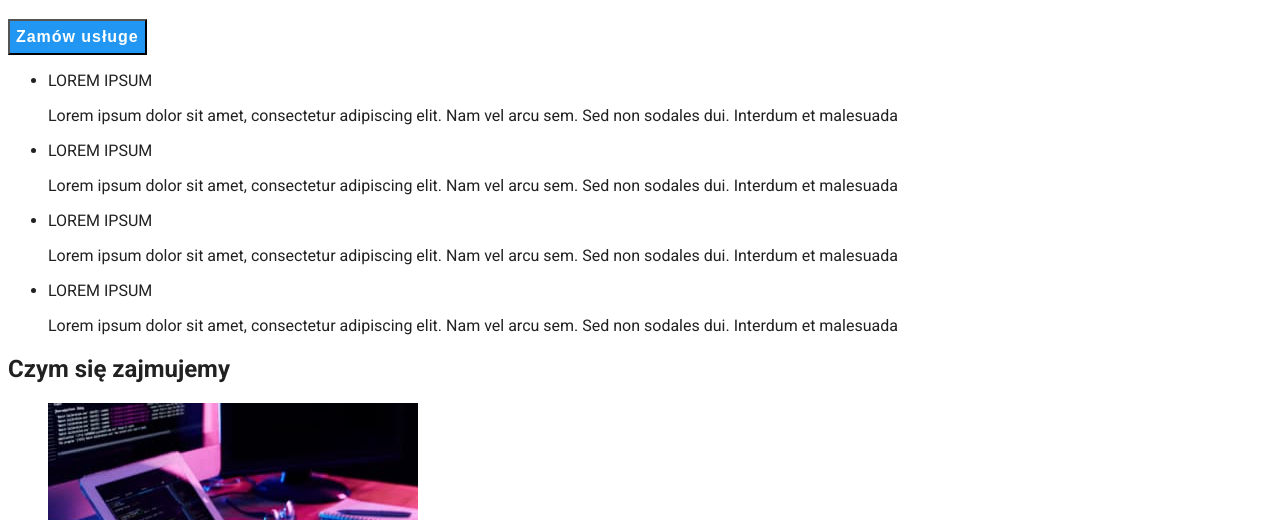
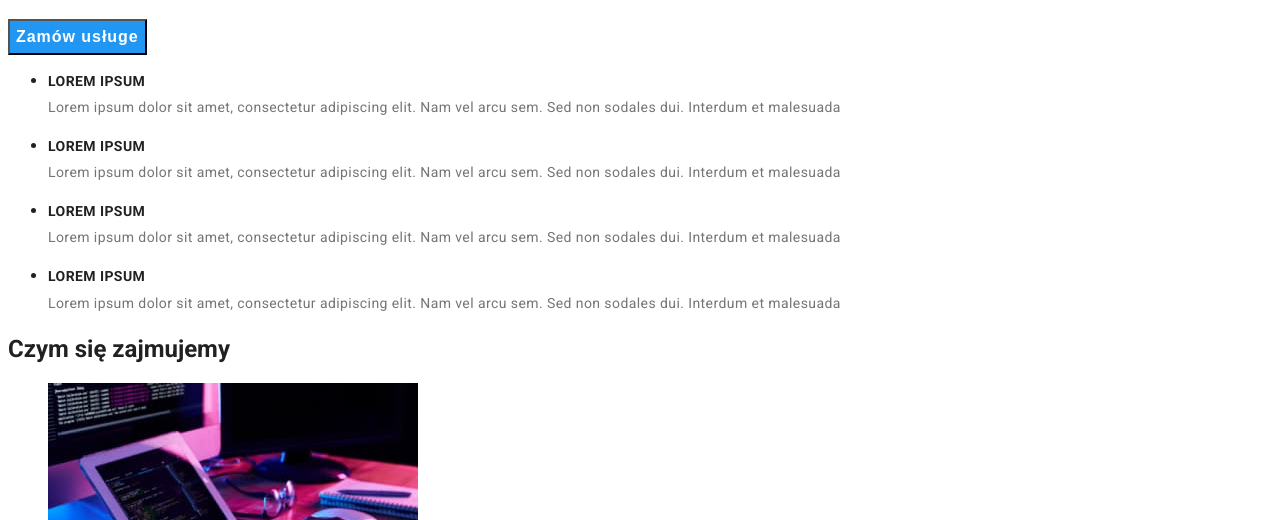
Before and after one commit to PatrykJarzynka/goit-markup-hw-02, a plain HTML site: page index.html in a window 1280 px wide. Shown: the part 280-800 px from the top of the page. Drawn offline with Linux system fonts and the light colour scheme.

Commit message:
Zakończono stylowanie sekcji HERO

```diff
--- a/css/styles.css
+++ b/css/styles.css
@@ -3,8 +3,8 @@
     --secondary-font: 'Raleway', sans-serif;
     --main-color: #212121;
     --secondary-color: #2196F3;
-    --contact-color: #757575;
     --third-color: #ffffff;
+    --forth-color: #757575;
 }
 
 body{
@@ -41,7 +41,7 @@ font-weight: 500;
 font-size: 14px;
 line-height: 1.143;
 letter-spacing: 0.02em;
-color:var(--contact-color)
+color:var(--forth-color)
 }
 
 /*======== END HEADER ========*/
@@ -63,7 +63,23 @@ font-size: 16px;
 line-height: 1.875;
 letter-spacing: 0.06em;
 background-color: var(--secondary-color);
-color:var(--third-color)
+color:var(--third-color);
+cursor: pointer;
 }
 
+.hero-main-text{
+font-weight: 700;
+font-size: 14px;
+line-height: 1.143px;
+letter-spacing: 0.03em;
+text-transform: uppercase;
+}
+
+.hero-text-description{
+font-weight: 400;
+font-size: 14px;
+line-height: 1.714;
+letter-spacing: 0.03em;
+color:var(--forth-color)
+}
 /*======== END HERO ========*/
```
